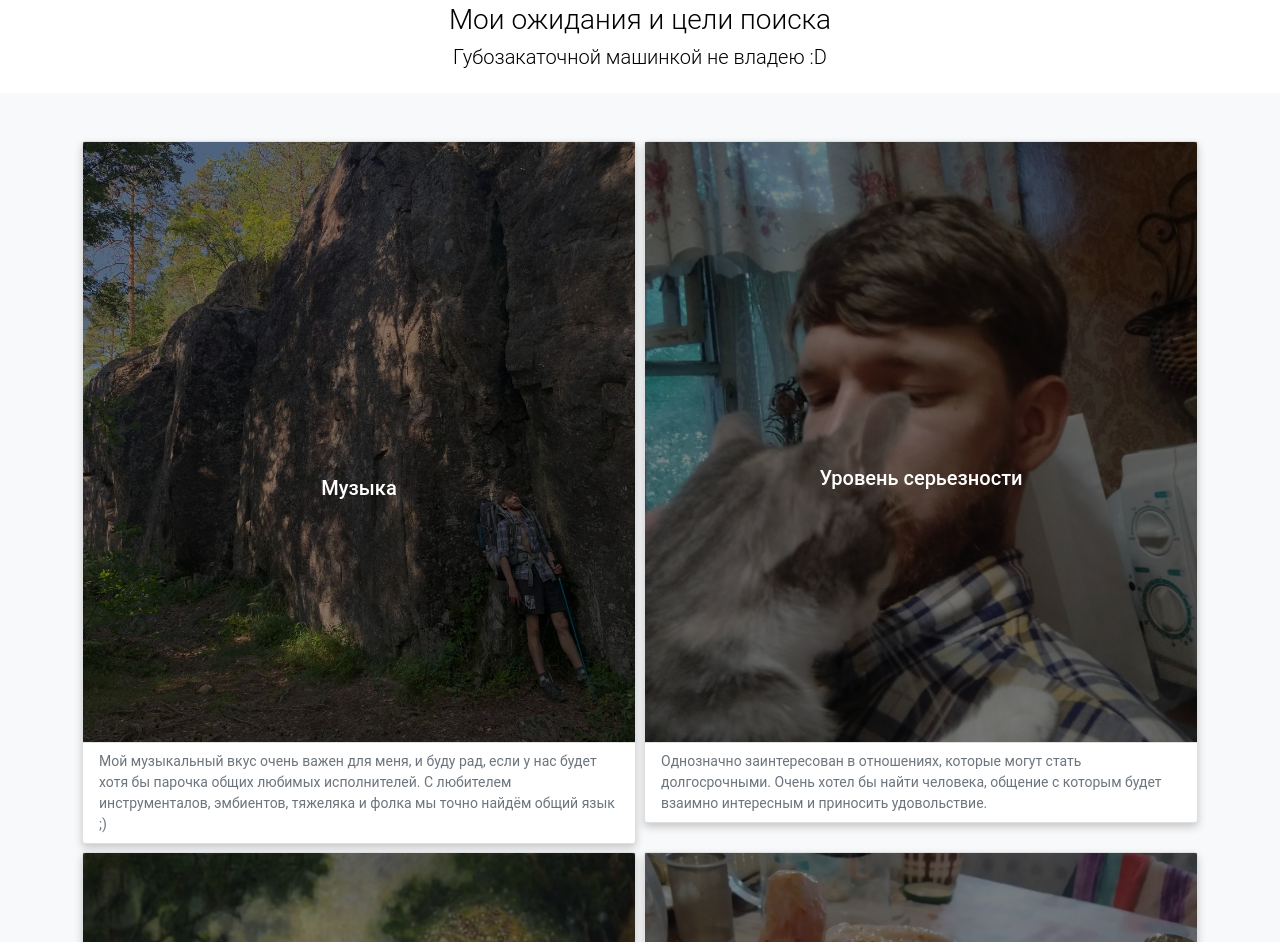
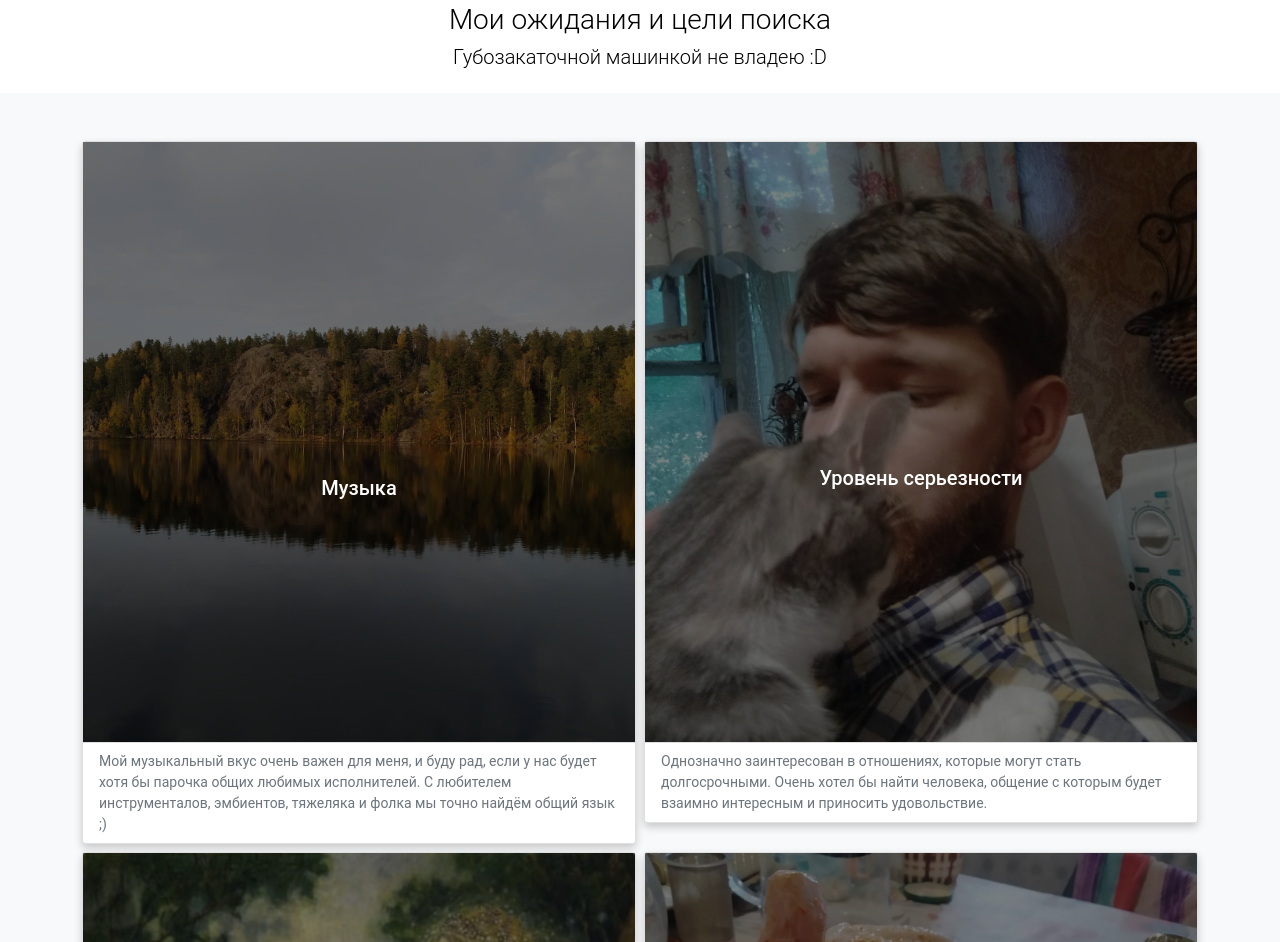
Before and after one commit to AnotherOneBoris/page, a plain HTML site: page index.html in a window 1280 px wide. Shown: the part 2894-3836 px from the top of the page. Drawn offline with nearby package versions, Linux system fonts and the light colour scheme.

Commit message:
Update index.html

```diff
--- a/index.html
+++ b/index.html
@@ -206,7 +206,7 @@
           <div class="col">
             <div class="card">
               <div class="card-img-top">
-              <img class="card-img-top" src="img/11.jpg" alt="Image">
+              <img class="card-img-top" src="img/7.jpg" alt="Image">
               </div>
               <div class="card-body">
                 <h5 class="card-title">Музыка</h5>
```
